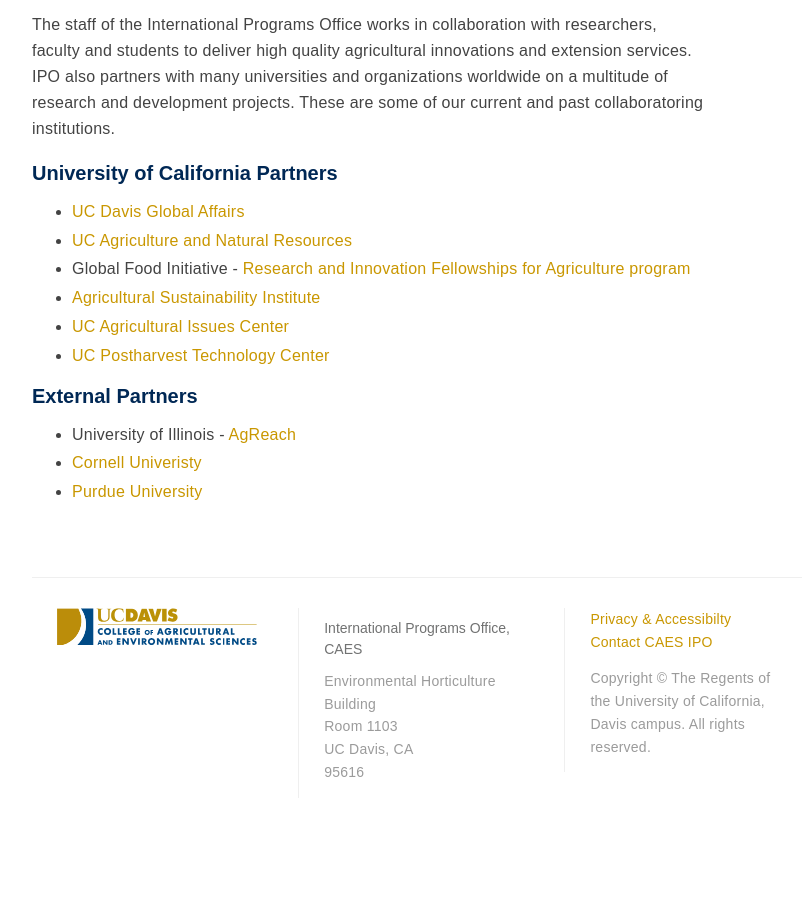
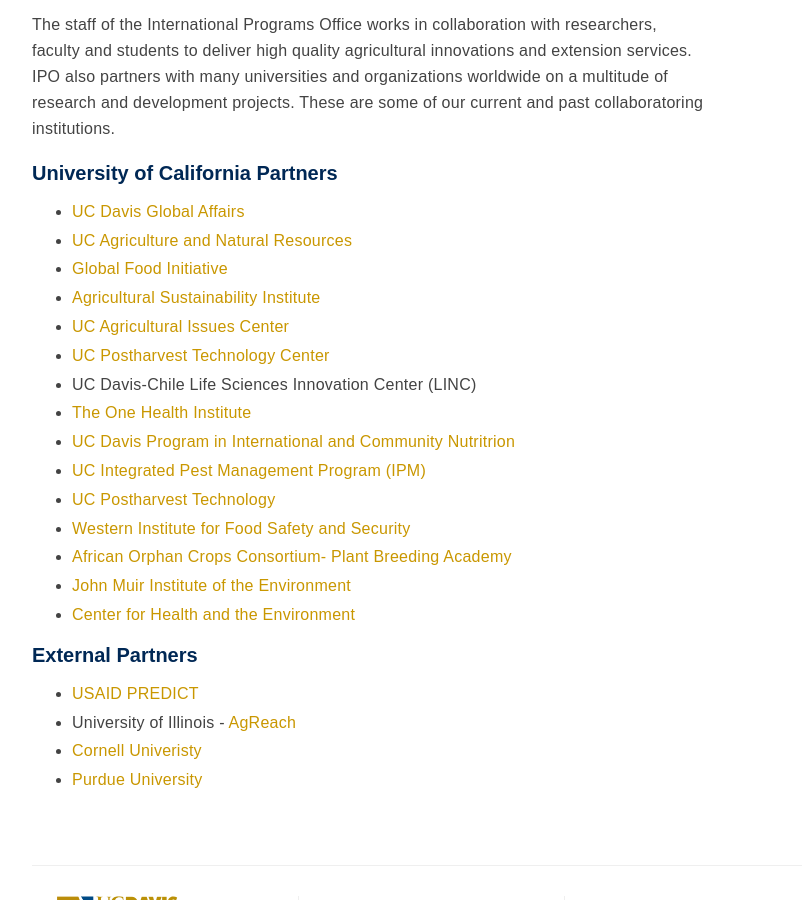
Before and after one commit to ucdavis/ip, a Jekyll site: the page built from research/partners.html, in a window 1280 px wide and 900 px high, scrolled down 491 px. Shown: the whole window, without its empty margins (96-898 px from the left). Built offline with Jekyll 4.4.1, drawn with Linux system fonts in a browser that asks for light colours; nearby versions of some CDN libraries; before the commit the page ends 1289 px from its top, so only the background shows below that.

Commit message:
partners edit

```diff
--- a/research/partners.html
+++ b/research/partners.html
@@ -16,16 +16,27 @@
      <ul>
       <li> <a target="_blank" href="https://globalaffairs.ucdavis.edu/">UC Davis Global Affairs</a></li>
       <li> <a target="_blank" href="http://ucanr.edu/index.cfm">UC Agriculture and Natural Resources</a></li>
-      <li> Global Food Initiative - <a target= "_blank" href="https://www.universityofcalifornia.edu/news/going-global-graduate-student-fellows-tackle-international-development-projects">Research and Innovation Fellowships for Agriculture program</a></li>
-      <li><a target="_blank" href="http://asi.ucdavis.edu/">Agricultural Sustainability Institute</a></li>
+      <li> <a target= "_blank" href="http://www.ucop.edu/global-food-initiative/">Global Food Initiative</a>
+      <li> <a target="_blank" href="http://asi.ucdavis.edu/">Agricultural Sustainability Institute</a></li>
       <li> <a target="_blank" href="https://aic.ucdavis.edu/">UC Agricultural Issues Center</a></li>
-      <li><a target="_blank" href="https://aic.ucdavis.edu/">UC Postharvest Technology Center</a>
+      <li> <a target="_blank" href="https://aic.ucdavis.edu/">UC Postharvest Technology Center</a></li>
+      <li> UC Davis-Chile Life Sciences Innovation Center (LINC) </li>
+      <li> <a href="http://www.vetmed.ucdavis.edu/ohi/"> The One Health Institute</a></li>
+      <li> <a href="http://picn.ucdavis.edu/">UC Davis Program in International and Community Nutritrion</a></li>
+      <li> <a href="http://www.ipm.ucdavis.edu/">UC Integrated Pest Management Program (IPM)</a></li>
+      <li> <a href="http://postharvest.ucdavis.edu/">UC Postharvest Technology</a></li>
+      <li> <a href="https://www.wifss.ucdavis.edu/">Western Institute for Food Safety and Security</a></li>
+      <li> <a href="http://africanorphancrops.org/">African Orphan Crops Consortium- Plant Breeding Academy</a></li>
+      <li><a href="http://johnmuir.ucdavis.edu/">John Muir Institute of the Environment</a></li>
+      <li><a href="https://che.ucdavis.edu/">Center for Health and the Environment</a></li>
+
     </ul>
 
 
 
    <h3> External Partners</h3>
      <ul>
+       <li><a href="http://www.vetmed.ucdavis.edu/ohi/predict/about-predict.cfm">USAID PREDICT</a></li>
        <li>University of Illinois -<a target= "_blank" href="https://agreach.illinois.edu/"> AgReach </a></li>
        <li><a target="_blank" href="https://www.cornell.edu/">Cornell Univeristy</a></li>
        <li><a target="_blank" href="http://www.purdue.edu/">Purdue University</a></li>
```
